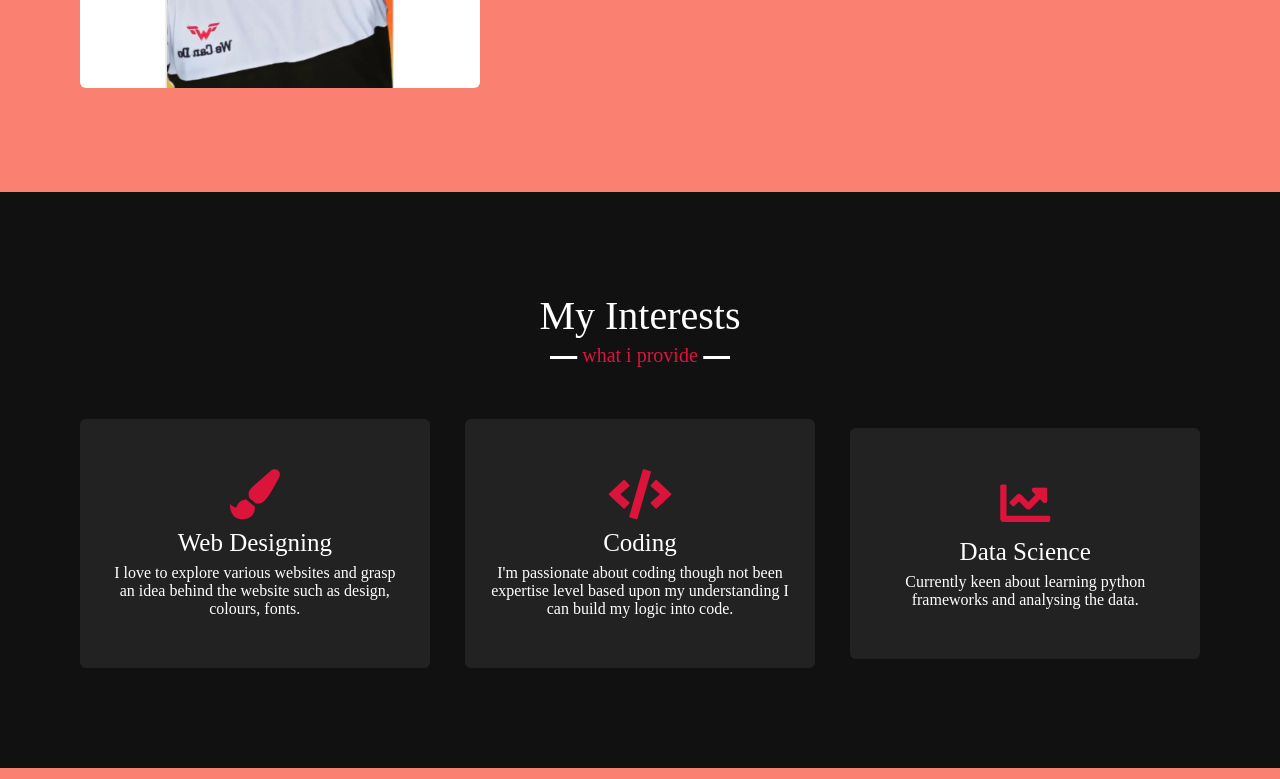
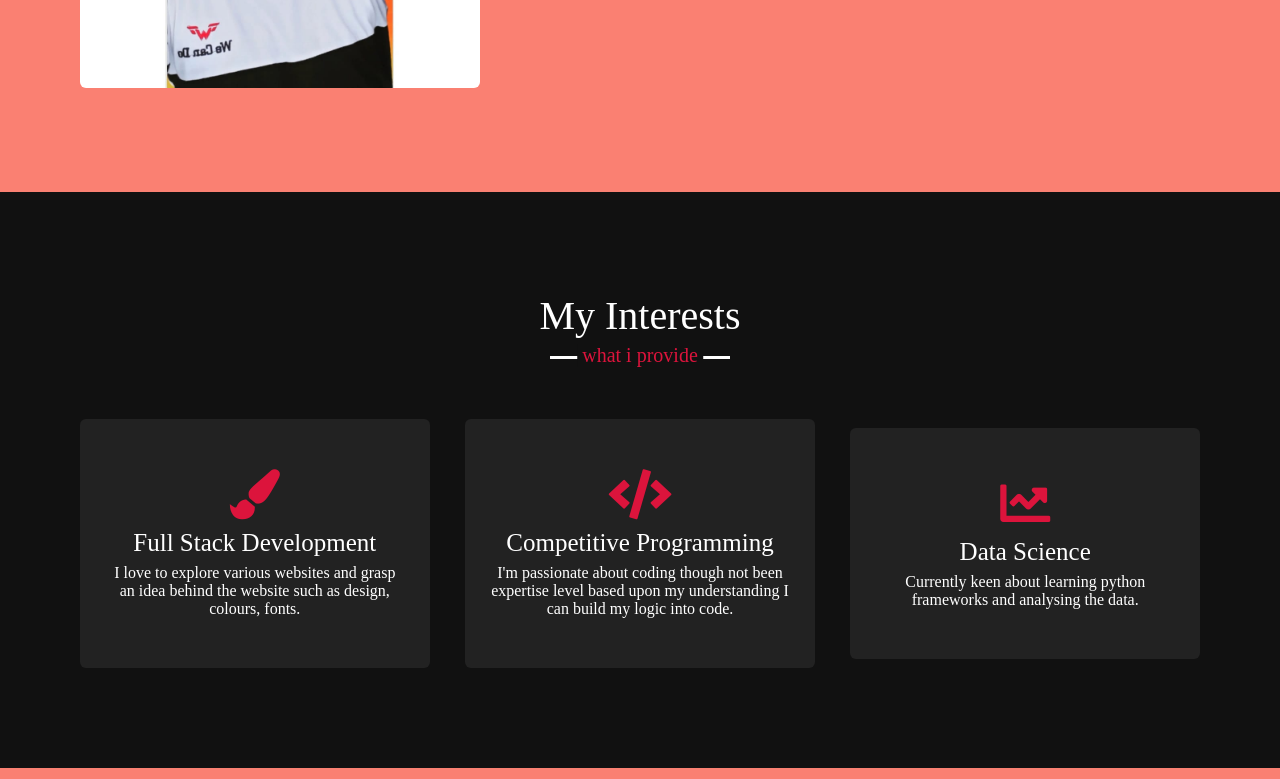
Before and after one commit to deevaroykarthik/karthikdeevaroy, a plain HTML site: page index.html in a window 1280 px wide. Shown: the part 1339-2118 px from the top of the page. Drawn offline with nearby package versions, Linux system fonts and the light colour scheme.

Commit message:
Update index.html

```diff
--- a/index.html
+++ b/index.html
@@ -3,7 +3,7 @@
 <head>
     <meta charset="UTF-8">
     <meta name="viewport" content="width=device-width, initial-scale=1.0">
-    <title>Karthik's Portfolio Website</title>
+    <title>Welcome to my page - Karthik</title>
     <link rel="stylesheet" href="style.css">
     <link rel="stylesheet" href="https://cdnjs.cloudflare.com/ajax/libs/font-awesome/5.15.3/css/all.min.css"/>
     <script src="https://code.jquery.com/jquery-3.5.1.min.js"></script>
@@ -38,7 +38,7 @@
     <section class="home" id="home">
         <div class="max-width">
             <div class="home-content">
-                <div class="text-1">Hey Folks, my name is</div>
+                <div class="text-1">Hey </div>
                 <div class="text-2">Karthik Deevaroy</div>
                 <div class="text-3">And I'm an <span class="typing"></span></div>
                 <a href="https://www.linkedin.com/in/karthik-deevaroy-1b894418b">Hire me</a>
@@ -72,14 +72,14 @@
                 <div class="card">
                     <div class="box">
                         <i class="fas fa-paint-brush"></i>
-                        <div class="text">Web Designing</div>
+                        <div class="text">Full Stack Development</div>
                         <p>I love to explore various websites and grasp an idea behind the website such as design, colours, fonts.</p>
                     </div>
                 </div>
                 <div class="card">
                     <div class="box">
                         <i class="fas fa-code"></i>
-                        <div class="text">Coding</div>
+                        <div class="text">Competitive Programming</div>
                         <p>I'm passionate about coding though not been expertise level based upon my understanding I can build my logic into code.</p>
                     </div>
                 </div>
```
